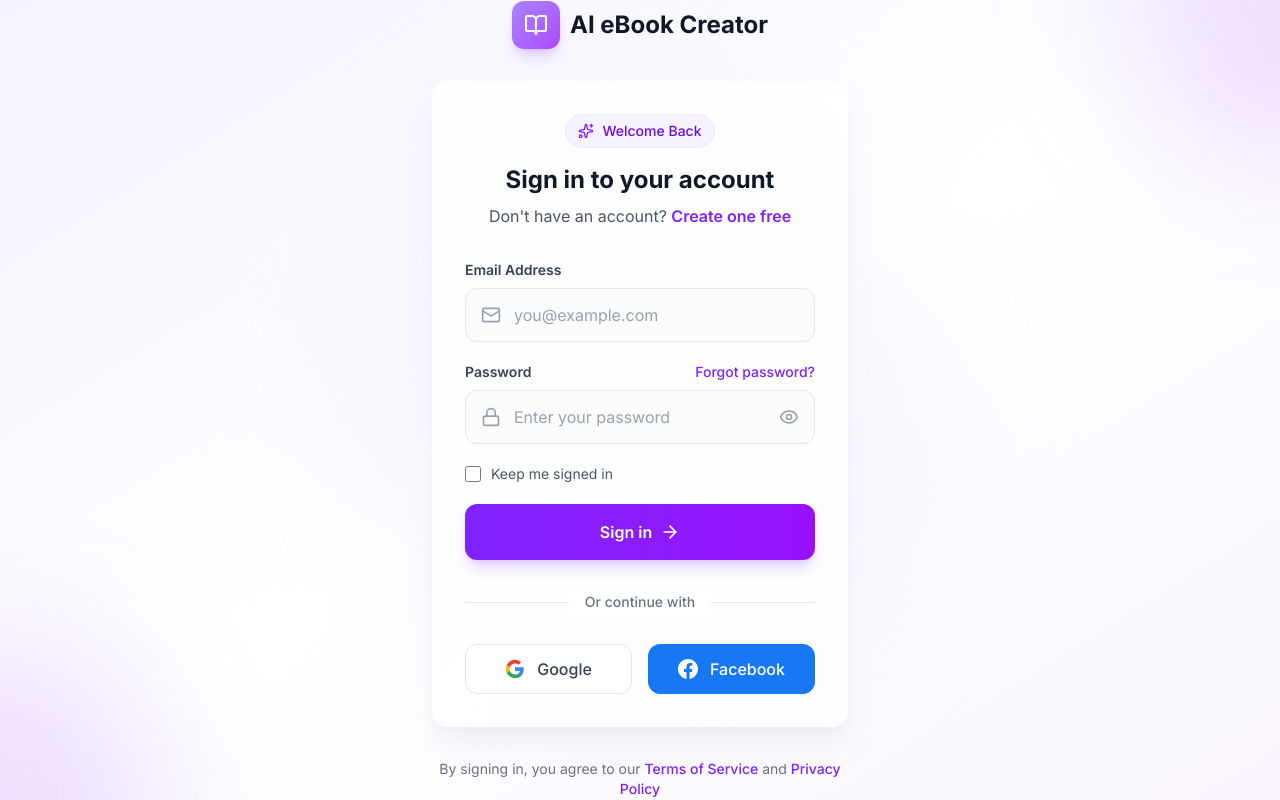
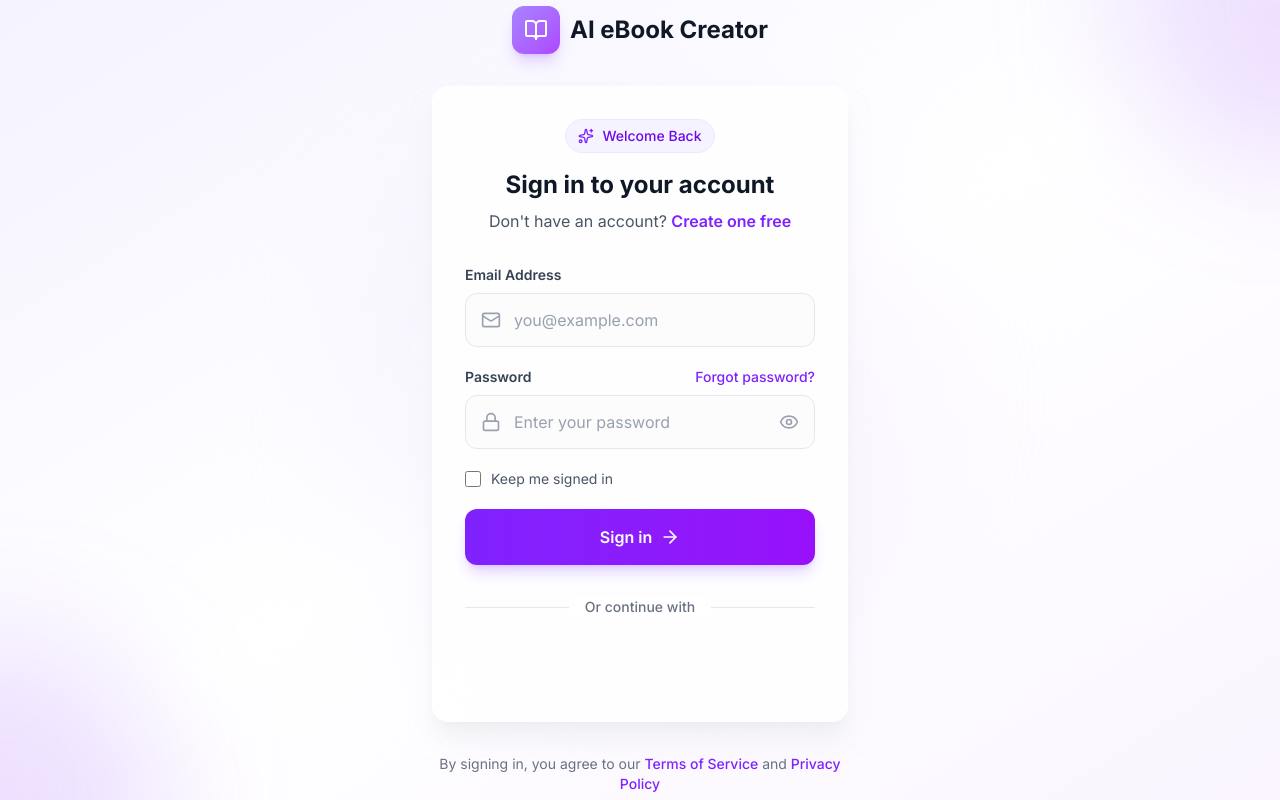
Before and after one commit to RUSIRUDEVINDA/MERN-E-Book, a React (Vite) app in the folder frontend/: page /login in a window 1280 px wide. Built offline with nearby package versions, Linux system fonts and the light colour scheme; no server answers.

Commit message:
Update login

```diff
--- a/frontend/src/pages/LoginPage.jsx
+++ b/frontend/src/pages/LoginPage.jsx
@@ -11,7 +11,6 @@
 } from "lucide-react";
 import { useAuth } from "../context/authContext";
 import { GoogleLogin } from "@react-oauth/google";
-
 
 const LoginPage = () => {
   const navigate = useNavigate();
@@ -69,9 +68,7 @@
       setError("");
       setIsLoading(true);
 
-    const response = await fetch(
-      "http://localhost:8000/api/auth/google",
-      {
+      const response = await fetch("http://localhost:8000/api/auth/google", {
         method: "POST",
         headers: {
           "Content-Type": "application/json",
@@ -79,8 +76,7 @@
         body: JSON.stringify({
           credential: credentialResponse.credential,
         }),
-      }
-    );
+      });
 
       const data = await response.json();
 
@@ -296,47 +292,18 @@
             </div>
           </div>
 
-          {/* Social Login */}
-          <div className="grid grid-cols-2 gap-4">
-            <button
-              type="button"
-              className="flex items-center justify-center gap-3 px-4 py-3 bg-white border border-gray-200 rounded-xl text-gray-700 font-medium hover:bg-gray-50 hover:border-gray-300 focus:outline-none focus:ring-2 focus:ring-offset-2 focus:ring-gray-200 transition-all duration-200"
-            >
-              <svg className="w-5 h-5" viewBox="0 0 24 24">
-                <path
-                  fill="currentColor"
-                  d="M22.56 12.25c0-.78-.07-1.53-.2-2.25H12v4.26h5.92c-.26 1.37-1.04 2.53-2.21 3.31v2.77h3.57c2.08-1.92 3.28-4.74 3.28-8.09z"
-                  style={{ fill: "#4285F4" }}
-                />
-                <path
-                  fill="currentColor"
-                  d="M12 23c2.97 0 5.46-.98 7.28-2.66l-3.57-2.77c-.98.66-2.23 1.06-3.71 1.06-2.86 0-5.29-1.93-6.16-4.53H2.18v2.84C3.99 20.53 7.7 23 12 23z"
-                  style={{ fill: "#34A853" }}
-                />
-                <path
-                  fill="currentColor"
-                  d="M5.84 14.09c-.22-.66-.35-1.36-.35-2.09s.13-1.43.35-2.09V7.07H2.18C1.43 8.55 1 10.22 1 12s.43 3.45 1.18 4.93l2.85-2.22.81-.62z"
-                  style={{ fill: "#FBBC05" }}
-                />
-                <path
-                  fill="currentColor"
-                  d="M12 5.38c1.62 0 3.06.56 4.21 1.64l3.15-3.15C17.45 2.09 14.97 1 12 1 7.7 1 3.99 3.47 2.18 7.07l3.66 2.84c.87-2.6 3.3-4.53 6.16-4.53z"
-                  style={{ fill: "#EA4335" }}
-                />
-              </svg>
-              <span>Google</span>
-            </button>
-            <button
+          {/* Social Login - Updated Google button */}
+          <div className="w-full">
+            <GoogleLogin
               onSuccess={handleGoogleSuccess}
               onError={handleGoogleError}
-              type="button"
-              className="flex items-center justify-center gap-3 px-4 py-3 bg-[#1877F2] border border-[#1877F2] rounded-xl text-white font-medium hover:bg-[#166FE5] focus:outline-none focus:ring-2 focus:ring-offset-2 focus:ring-[#1877F2] transition-all duration-200"
-            >
-              <svg className="w-5 h-5" fill="currentColor" viewBox="0 0 24 24">
-                <path d="M24 12.073c0-6.627-5.373-12-12-12s-12 5.373-12 12c0 5.99 4.388 10.954 10.125 11.854v-8.385H7.078v-3.47h3.047V9.43c0-3.007 1.792-4.669 4.533-4.669 1.312 0 2.686.235 2.686.235v2.953H15.83c-1.491 0-1.956.925-1.956 1.874v2.25h3.328l-.532 3.47h-2.796v8.385C19.612 23.027 24 18.062 24 12.073z" />
-              </svg>
-              <span>Facebook</span>
-            </button>
+              useOneTap={false}
+              theme="outline"
+              size="large"
+              text="signin_with"
+              width="100%"
+              locale="en"
+            />
           </div>
         </div>
 
```
Lines whose indentation alone changed are shown as unchanged.
